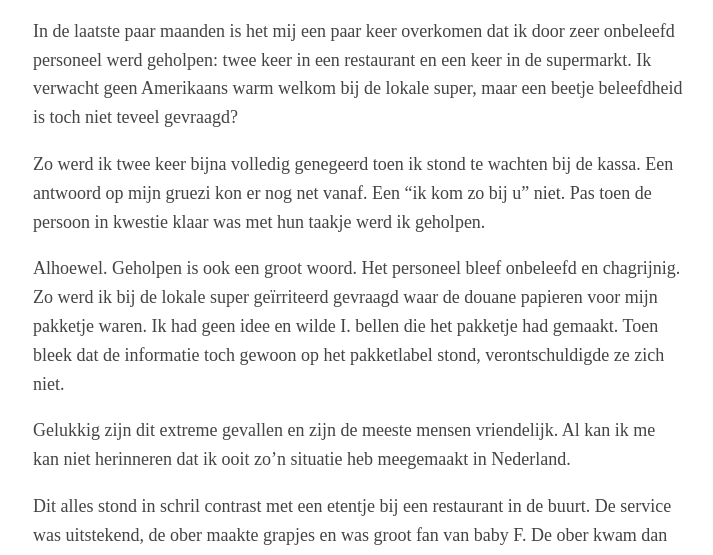
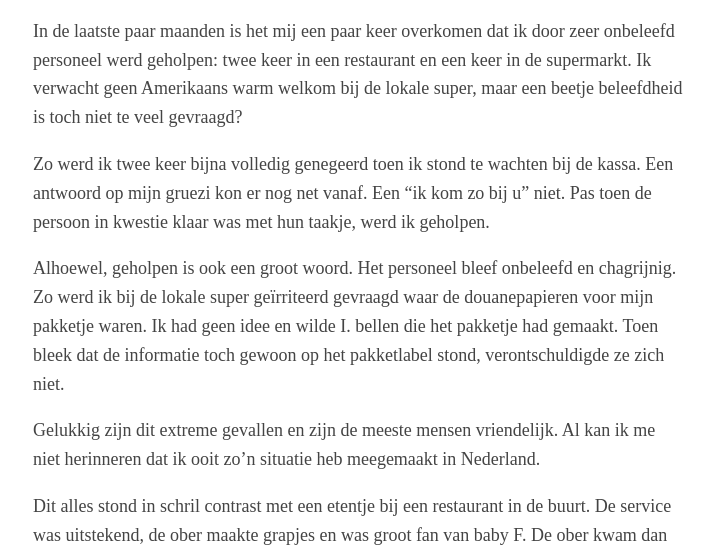
Before and after one commit to Roald87/roaldin.ch, a Jekyll site: the page built from _posts/2026-08-23-onbeleefd-personeel.md, in a window 1280 px wide. Shown: the part 245-800 px from the top of the page, without its empty margins (282-995 px from the left). Built offline with Jekyll 4.4.1, drawn with Linux system fonts in a browser that asks for light colours.

Commit message:
Spellcheck by ChatGPT

```diff
--- a/_posts/2026-08-23-onbeleefd-personeel.md
+++ b/_posts/2026-08-23-onbeleefd-personeel.md
@@ -4,12 +4,12 @@ title: Onbeleefd personeel
 image:
 ---
 
-In de laatste paar maanden is het mij een paar keer overkomen dat ik door zeer onbeleefd personeel werd geholpen: twee keer in een restaurant en een keer in de supermarkt. Ik verwacht geen Amerikaans warm welkom bij de lokale super, maar een beetje beleefdheid is toch niet teveel gevraagd?
+In de laatste paar maanden is het mij een paar keer overkomen dat ik door zeer onbeleefd personeel werd geholpen: twee keer in een restaurant en een keer in de supermarkt. Ik verwacht geen Amerikaans warm welkom bij de lokale super, maar een beetje beleefdheid is toch niet te veel gevraagd?
 
-Zo werd ik twee keer bijna volledig genegeerd toen ik stond te wachten bij de kassa. Een antwoord op mijn gruezi kon er nog net vanaf. Een "ik kom zo bij u" niet. Pas toen de persoon in kwestie klaar was met hun taakje werd ik geholpen.
+Zo werd ik twee keer bijna volledig genegeerd toen ik stond te wachten bij de kassa. Een antwoord op mijn gruezi kon er nog net vanaf. Een "ik kom zo bij u" niet. Pas toen de persoon in kwestie klaar was met hun taakje, werd ik geholpen.
 
-Alhoewel. Geholpen is ook een groot woord. Het personeel bleef onbeleefd en chagrijnig. Zo werd ik bij de lokale super geïrriteerd gevraagd waar de douane papieren voor mijn pakketje waren. Ik had geen idee en wilde I. bellen die het pakketje had gemaakt. Toen bleek dat de informatie toch gewoon op het pakketlabel stond, verontschuldigde ze zich niet.
+Alhoewel, geholpen is ook een groot woord. Het personeel bleef onbeleefd en chagrijnig. Zo werd ik bij de lokale super geïrriteerd gevraagd waar de douanepapieren voor mijn pakketje waren. Ik had geen idee en wilde I. bellen die het pakketje had gemaakt. Toen bleek dat de informatie toch gewoon op het pakketlabel stond, verontschuldigde ze zich niet.
 
-Gelukkig zijn dit extreme gevallen en zijn de meeste mensen vriendelijk. Al kan ik me kan niet herinneren dat ik ooit zo'n situatie heb meegemaakt in Nederland.
+Gelukkig zijn dit extreme gevallen en zijn de meeste mensen vriendelijk. Al kan ik me niet herinneren dat ik ooit zo'n situatie heb meegemaakt in Nederland.
 
 Dit alles stond in schril contrast met een etentje bij een restaurant in de buurt. De service was uitstekend, de ober maakte grapjes en was groot fan van baby F. De ober kwam dan ook niet uit Zwitserland, maar waarschijnlijk uit Italië.
```
